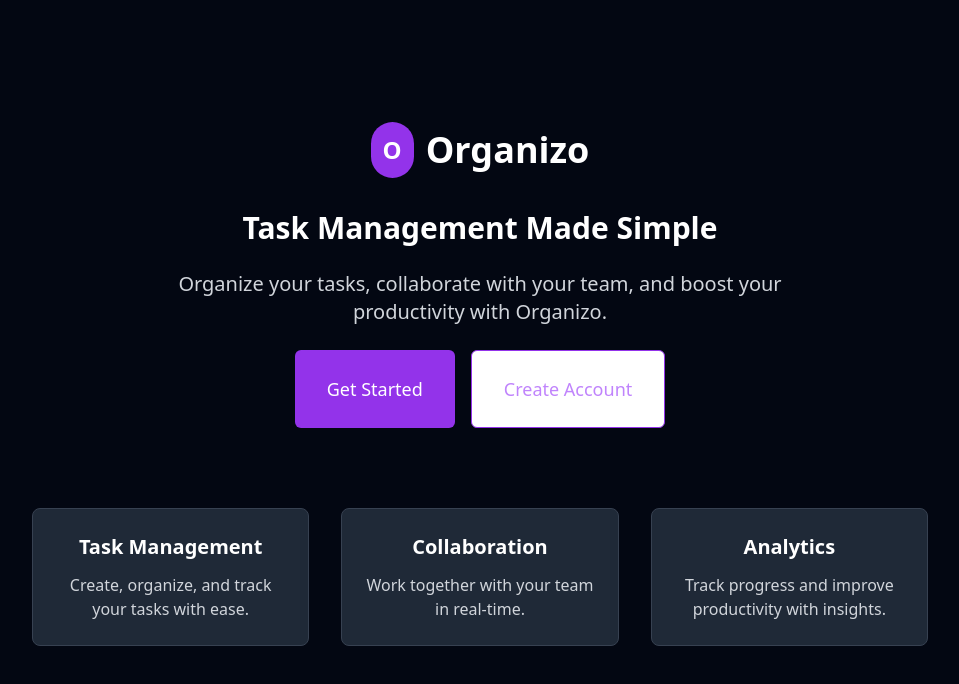
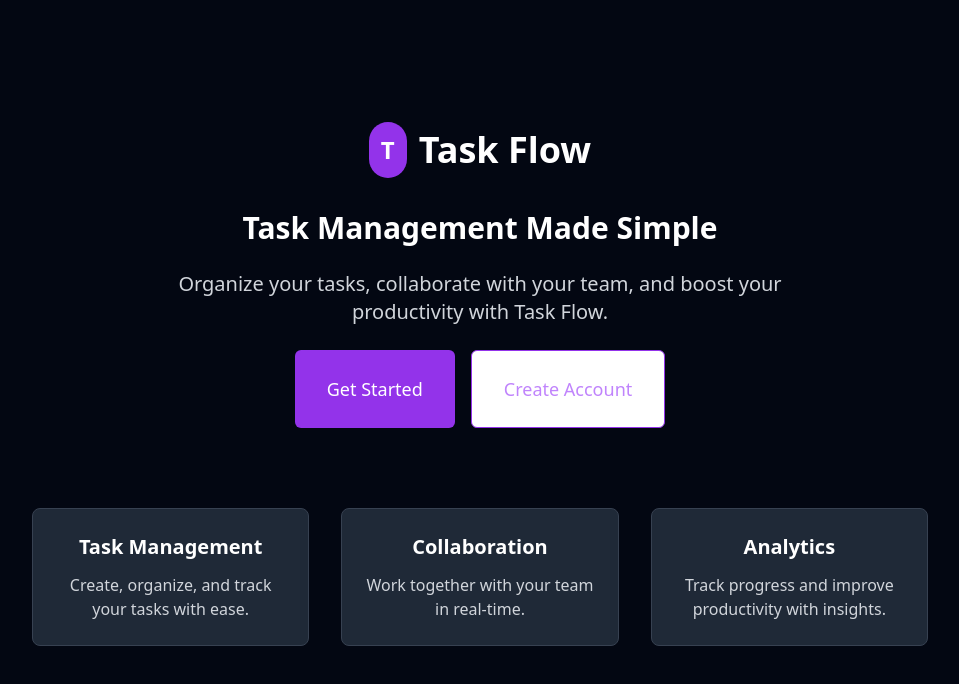
Before and after one commit to Nileshh1010/Task_Manager_Frontend, a React (Vite) app: page / in a window 1280 px wide. Shown: the top 684 px of the page, without its empty margins (160-1119 px from the left). Built offline with nearby package versions, Linux system fonts and the light colour scheme.

Commit message:
Rename application to Task Flow
Rename all instances of "Organizo" to "Task Flow" in the codebase.

```diff
--- a/src/components/layout/Sidebar.tsx
+++ b/src/components/layout/Sidebar.tsx
@@ -52,9 +52,9 @@ const Sidebar: React.FC = () => {
       <div className="flex items-center h-16 px-4 border-b">
         <div className="flex items-center">
           <div className="bg-yellow-400 rounded-full p-2 mr-2">
-            <span className="font-bold text-xl">O</span>
+            <span className="font-bold text-xl">T</span>
           </div>
-          <span className="font-bold text-xl">Organizo</span>
+          <span className="font-bold text-xl">Task Flow</span>
         </div>
       </div>
       <div className="flex-1 overflow-auto py-4 px-3">
--- a/src/pages/Home.tsx
+++ b/src/pages/Home.tsx
@@ -9,15 +9,15 @@ const Home = () => {
       <div className="w-full max-w-4xl mb-8 text-center">
         <div className="flex items-center justify-center mb-6">
           <div className="bg-purple-600 rounded-full p-3 mr-3">
-            <span className="font-bold text-2xl text-white">O</span>
+            <span className="font-bold text-2xl text-white">T</span>
           </div>
-          <h1 className="text-4xl font-bold text-white">Organizo</h1>
+          <h1 className="text-4xl font-bold text-white">Task Flow</h1>
         </div>
 
         <div className="space-y-6 mt-8">
           <h2 className="text-3xl font-bold text-white">Task Management Made Simple</h2>
           <p className="text-xl text-gray-300 max-w-2xl mx-auto">
-            Organize your tasks, collaborate with your team, and boost your productivity with Organizo.
+            Organize your tasks, collaborate with your team, and boost your productivity with Task Flow.
           </p>
 
           <div className="flex flex-wrap justify-center gap-4 mt-8">
--- a/src/pages/Index.tsx
+++ b/src/pages/Index.tsx
@@ -1,5 +1,5 @@
 
-import React, { useEffect } from 'react';
+import React from 'react';
 import { useNavigate } from 'react-router-dom';
 import { Button } from '@/components/ui/button';
 import { Card } from '@/components/ui/card';
@@ -13,9 +13,9 @@ const Index = () => {
         <div className="text-center mb-8">
           <div className="flex items-center justify-center mb-4">
             <div className="bg-yellow-400 rounded-full p-3 mr-2">
-              <span className="font-bold text-3xl">O</span>
+              <span className="font-bold text-3xl">T</span>
             </div>
-            <h1 className="text-5xl font-bold text-gray-800">Organizo</h1>
+            <h1 className="text-5xl font-bold text-gray-800">Task Flow</h1>
           </div>
           <p className="text-xl text-gray-600 max-w-lg mx-auto">
             The task management platform that helps you organize your work, track your time, and collaborate with your team.
--- a/src/pages/Login.tsx
+++ b/src/pages/Login.tsx
@@ -8,9 +8,9 @@ const Login = () => {
       <div className="w-full max-w-md mb-8">
         <div className="flex items-center justify-center mb-6">
           <div className="bg-purple-600 rounded-full p-2 mr-2">
-            <span className="font-bold text-xl text-white">O</span>
+            <span className="font-bold text-xl text-white">T</span>
           </div>
-          <h1 className="text-3xl font-bold text-white">Organizo</h1>
+          <h1 className="text-3xl font-bold text-white">Task Flow</h1>
         </div>
         <LoginForm />
       </div>
--- a/src/pages/Register.tsx
+++ b/src/pages/Register.tsx
@@ -8,9 +8,9 @@ const Register = () => {
       <div className="w-full max-w-md mb-8">
         <div className="flex items-center justify-center mb-6">
           <div className="bg-purple-600 rounded-full p-2 mr-2">
-            <span className="font-bold text-xl text-white">O</span>
+            <span className="font-bold text-xl text-white">T</span>
           </div>
-          <h1 className="text-3xl font-bold text-white">Organizo</h1>
+          <h1 className="text-3xl font-bold text-white">Task Flow</h1>
         </div>
         <RegisterForm />
       </div>
```
